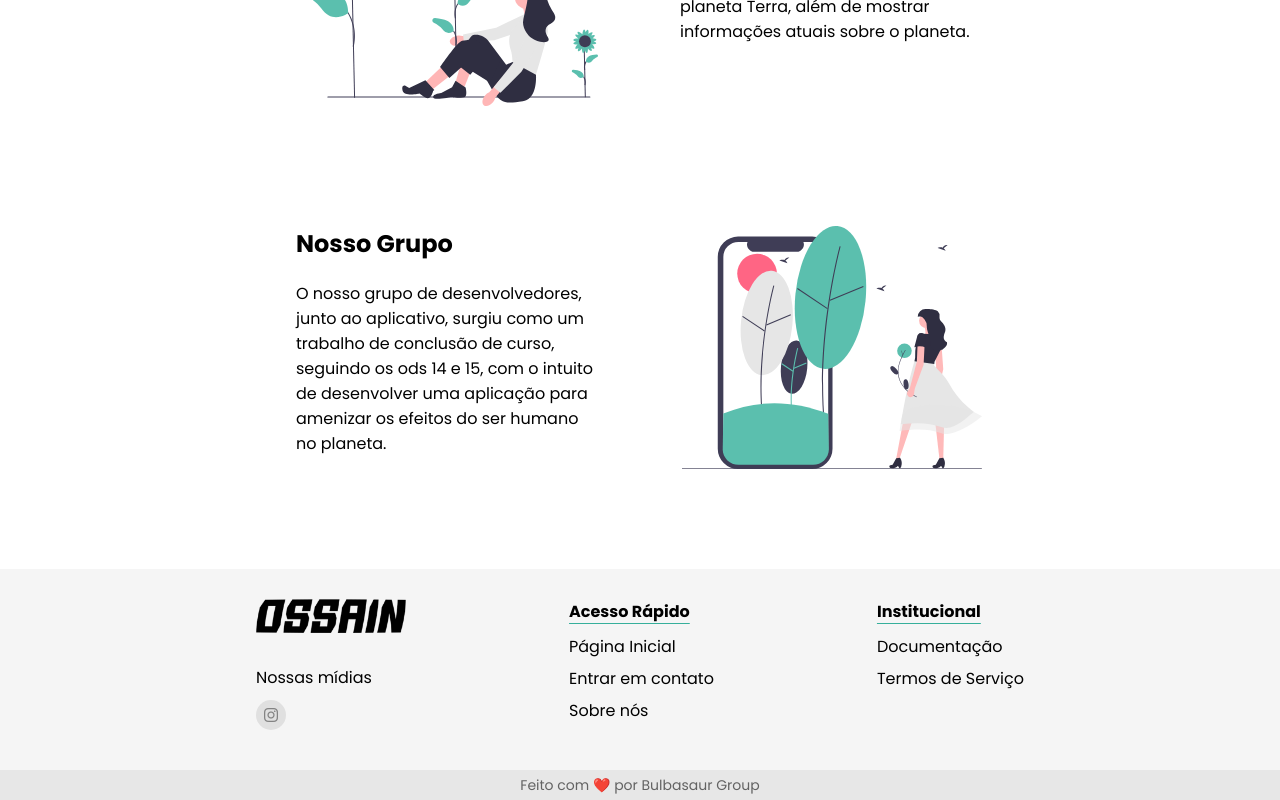
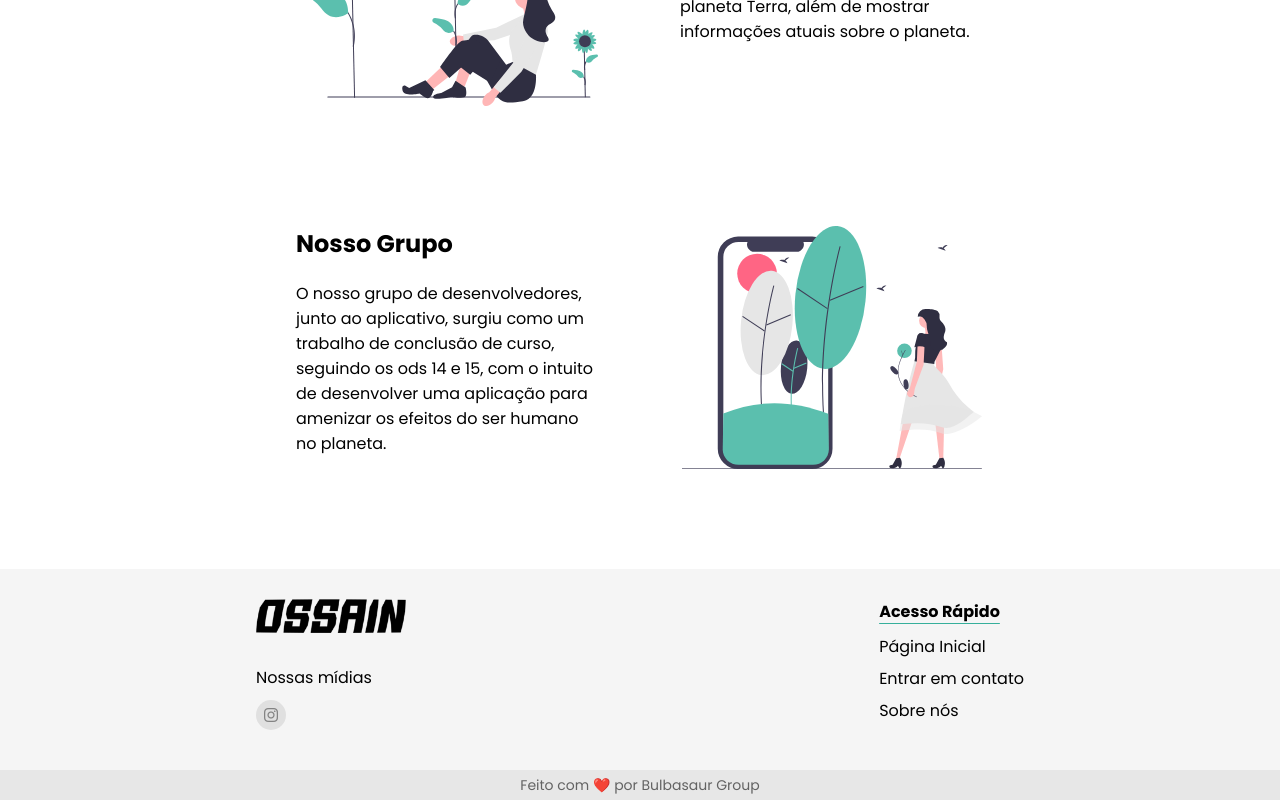
Before and after one commit to gfrnca/angular-ossain-tcc, an Angular app: page / in a window 1280 px wide. Shown: the part 1383-2183 px from the top of the page. Built offline with nearby package versions, Linux system fonts and the light colour scheme.

Commit message:
remove(footer): menu institucional removido

```diff
--- a/src/app/footer/footer.component.ts
+++ b/src/app/footer/footer.component.ts
@@ -35,15 +35,6 @@ import { Component, OnInit } from "@angular/core";
               <li routerLink="/about">Sobre nós</li>
             </ul>
           </div>
-
-          <!-- Institucional -->
-          <div class="footer-menu">
-            <ul>
-              <p>Institucional</p>
-              <li>Documentação</li>
-              <li>Termos de Serviço</li>
-            </ul>
-          </div>
         </div>
       </div>
 
@@ -66,18 +57,6 @@ import { Component, OnInit } from "@angular/core";
                     <a routerLink="/about">Sobre nós</a>
                   </li>
 
-                </ul>
-              </div>
-            </div>
-            <!-- Institucional -->
-            <div class="accordion">
-              <button class="accordion-title">
-                Institucional
-              </button>
-              <div class="accordion-content">
-                <ul>
-                  <li>Documentação</li>
-                  <li>Termos de Serviço</li>
                 </ul>
               </div>
             </div>
```
